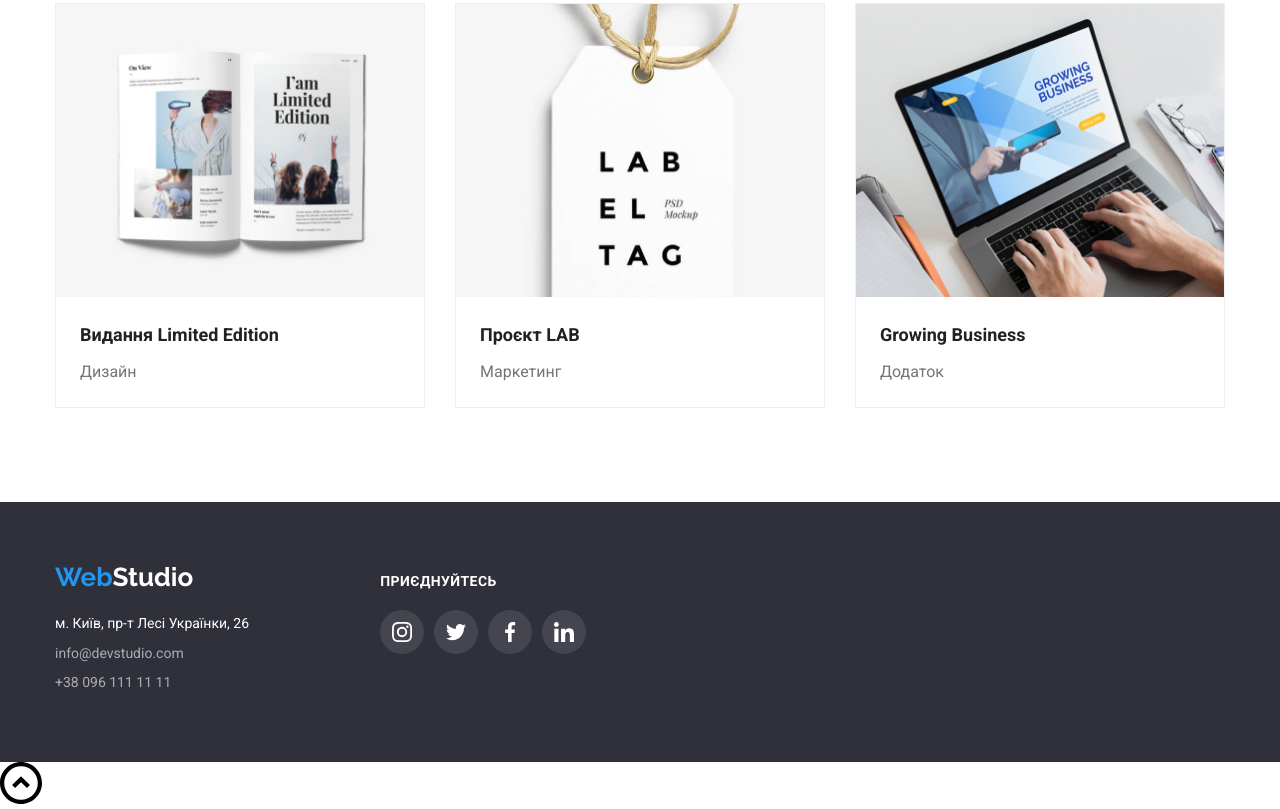
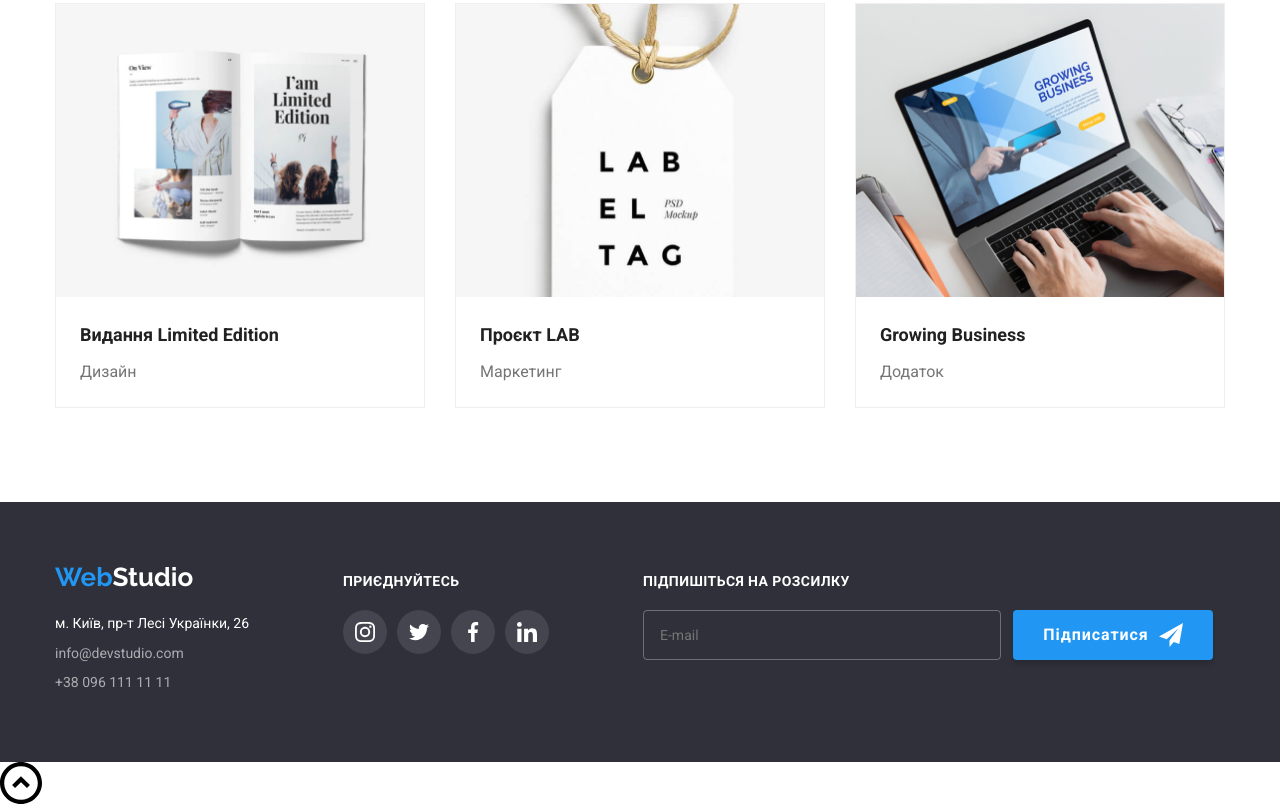
Before and after one commit to SergiiDychko/goit-markup-hw-06, a plain HTML site: page portfolio.html in a window 1280 px wide. Shown: the part 1130-1939 px from the top of the page. Drawn offline with nearby package versions, Linux system fonts and the light colour scheme.

Commit message:
готова 6 домашка

```diff
--- a/portfolio.html
+++ b/portfolio.html
@@ -213,7 +213,7 @@
     <footer class="page-footer">
       <div class="container">
         <div>
-          <div class="logo">
+          <div class="logo no-margin">
             <a class="link" href="./index.html">
               <span class="logo-blue" lang="en">Web</span
               ><span class="logo-white" lang="en">Studio</span>
@@ -283,6 +283,20 @@
             </li>
           </ul>
         </div>
+
+        <!-- форма підписки -->
+      <div class="subscribe">
+        <h3 class="title">Підпишіться на розсилку</h3>
+        <div class="subscribe-form">
+          <input class="subsribe-email" type="email" name="subsribe-email" placeholder="E-mail">
+          <button type="submit" class="subscribe-button button">
+            <span>Підписатися</span>
+            <svg class="send-icon" width="24" height="24">
+                <use href="./images/symbol-defs.svg#icon-send"></use>
+              </svg>
+          </button>
+        </div>
+      </div>
       </div>
     </footer>
     <a class="go-up-btn" href="#start">
```
